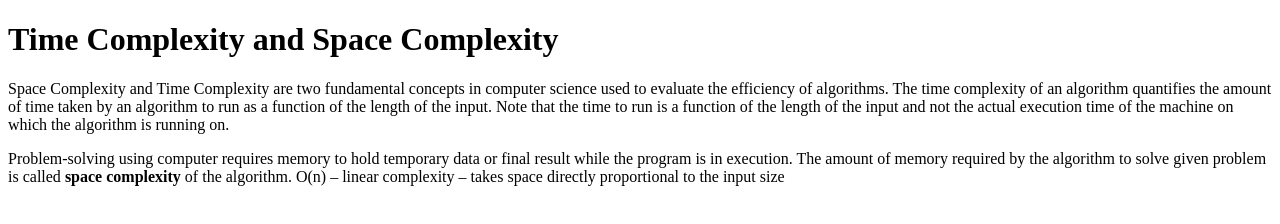
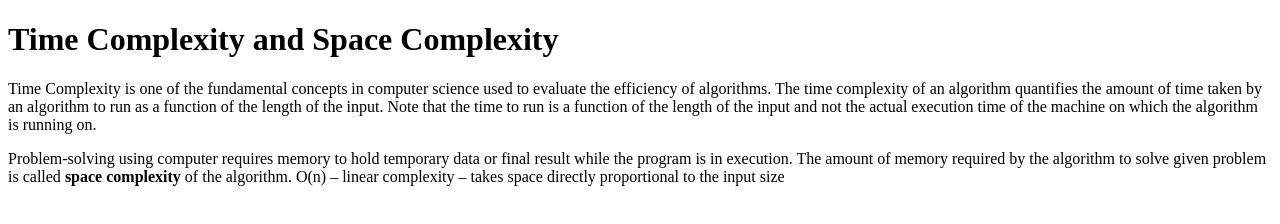
Before and after one commit to acciojob/time-and-space-complexity-Haripriya-Kondapally, a website: page main.html in a window 1280 px wide. Drawn offline with Linux system fonts and the light colour scheme.

Commit message:
created a submission

```diff
--- a/main.html
+++ b/main.html
@@ -9,7 +9,7 @@
 <body>
 	<!-- the entire body must be written by student -->
     <h1>Time Complexity and Space Complexity</h1>
-	<p>Space Complexity and Time Complexity are two fundamental concepts in computer science used to evaluate the efficiency of algorithms.
+	<p>Time Complexity is one of the fundamental concepts in computer science used to evaluate the efficiency of algorithms.
 		The time complexity of an algorithm quantifies the amount of time taken by an algorithm to run as a function of the length of the input. Note that the time to run is a function of the length of the input and not the actual execution time of the machine on which the algorithm is running on.</p>
 	<p>
 		Problem-solving using computer requires memory to hold temporary data or final result while the program is in execution. The amount of memory required by the algorithm to solve given problem is called <b>space complexity</b> of the algorithm.
```
